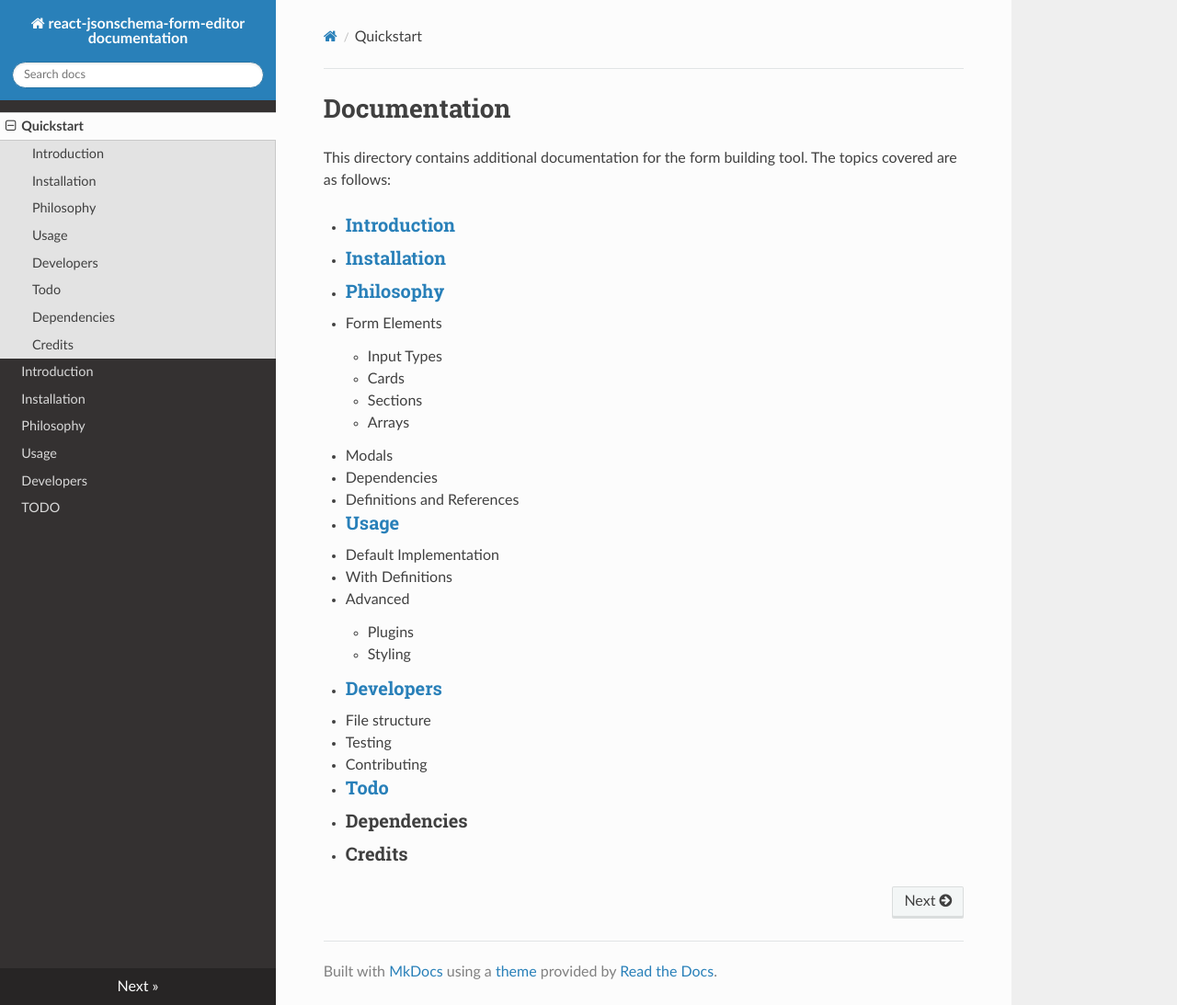
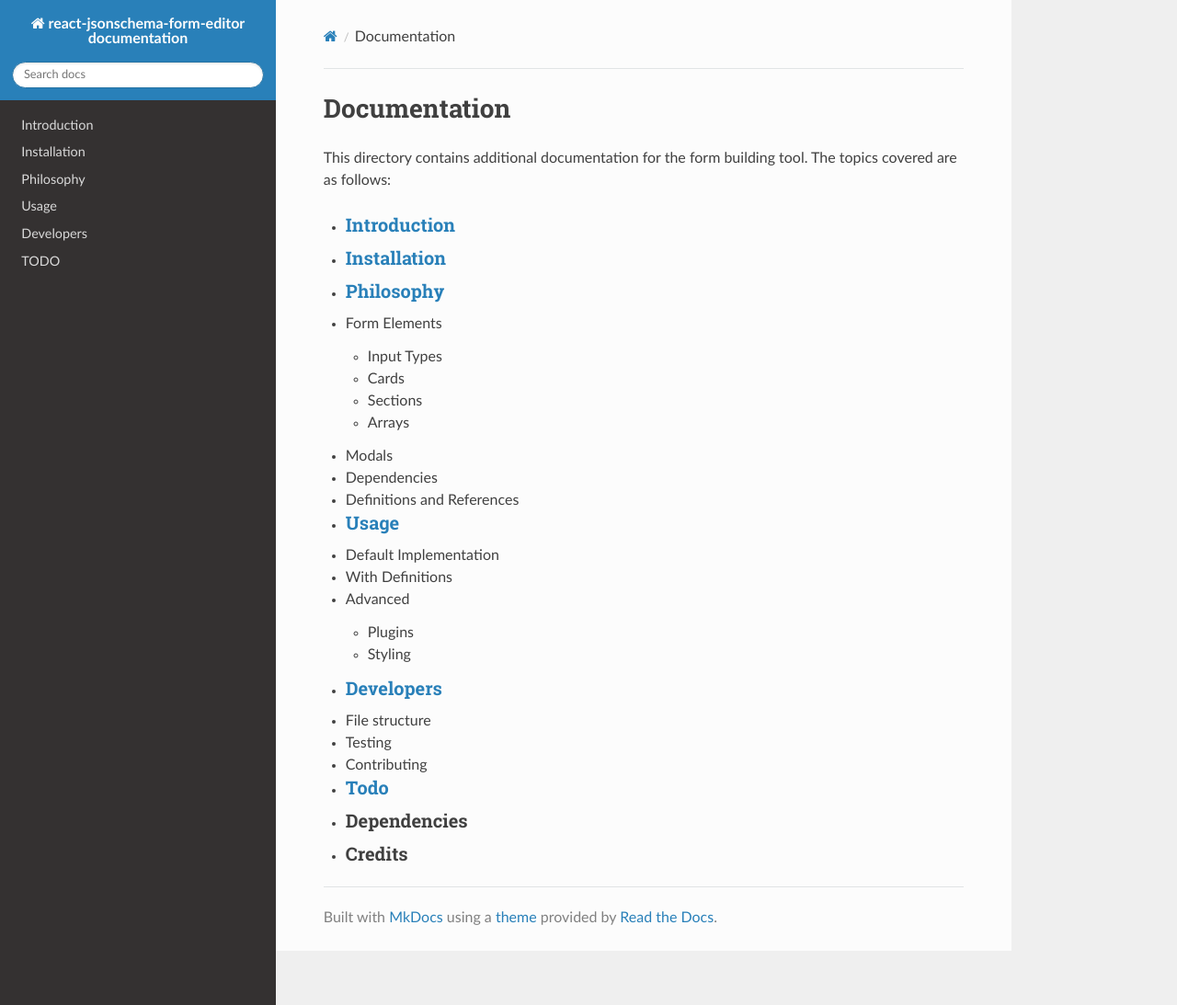
Before and after one commit to ginkgobioworks/react-json-schema-form-builder, an MkDocs documentation site: the page built from docs/index.md, in a window 1280 px wide and 1093 px high. Shown: the whole window at 92% size. Built offline with MkDocs 1.6.1, drawn with Linux system fonts in a browser that asks for light colours; nearby versions of some CDN libraries; part of the change alters nothing that is shown.

Commit message:
root directory

```diff
--- a/mkdocs.yml
+++ b/mkdocs.yml
@@ -5,7 +5,6 @@ theme: readthedocs
 extra_javascript: []
 
 nav:
-  - Quickstart: README.md
   - Introduction: Introduction.md
   - Installation: Installation.md
   - Philosophy: Philosophy.md
```
Also changed, not shown: docs/index.md (renamed from docs/README.md).
